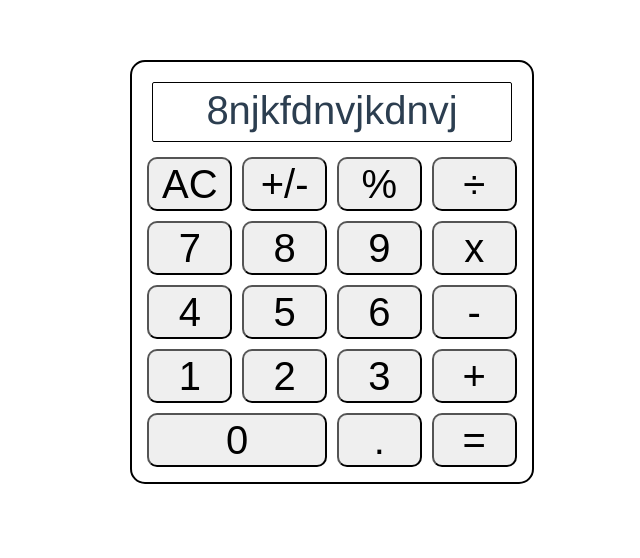
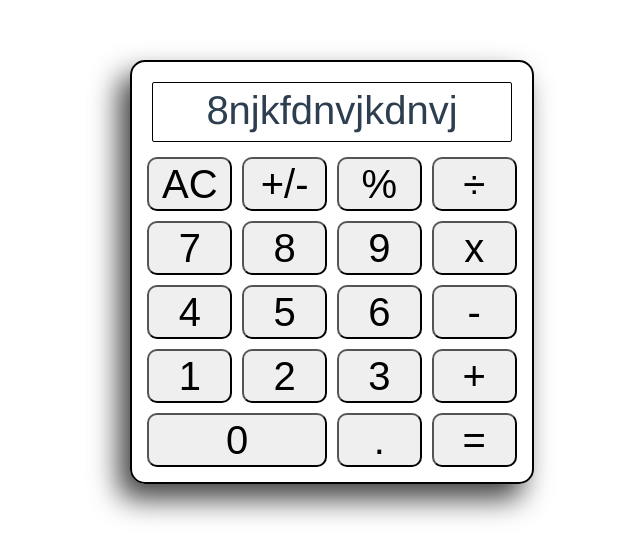
Before and after one commit to Asilo5/calculator-vue, a Vue app: page / in a window 1280 px wide. Shown: the top 558 px of the page, without its empty margins (308-948 px from the left). Built offline with nearby package versions, Linux system fonts and the light colour scheme; the HTML template or start-up script is replaced by a standard one.

Commit message:
Add box shadow to calculator

```diff
--- a/src/components/Calculator.vue
+++ b/src/components/Calculator.vue
@@ -42,6 +42,7 @@ export default {
     border: 2px solid black;
     border-radius: 15px;
     padding: 10px;
+    box-shadow: -11px 15px 29px 0px rgba(0,0,0,0.75);
   }
 
   .display {
```
